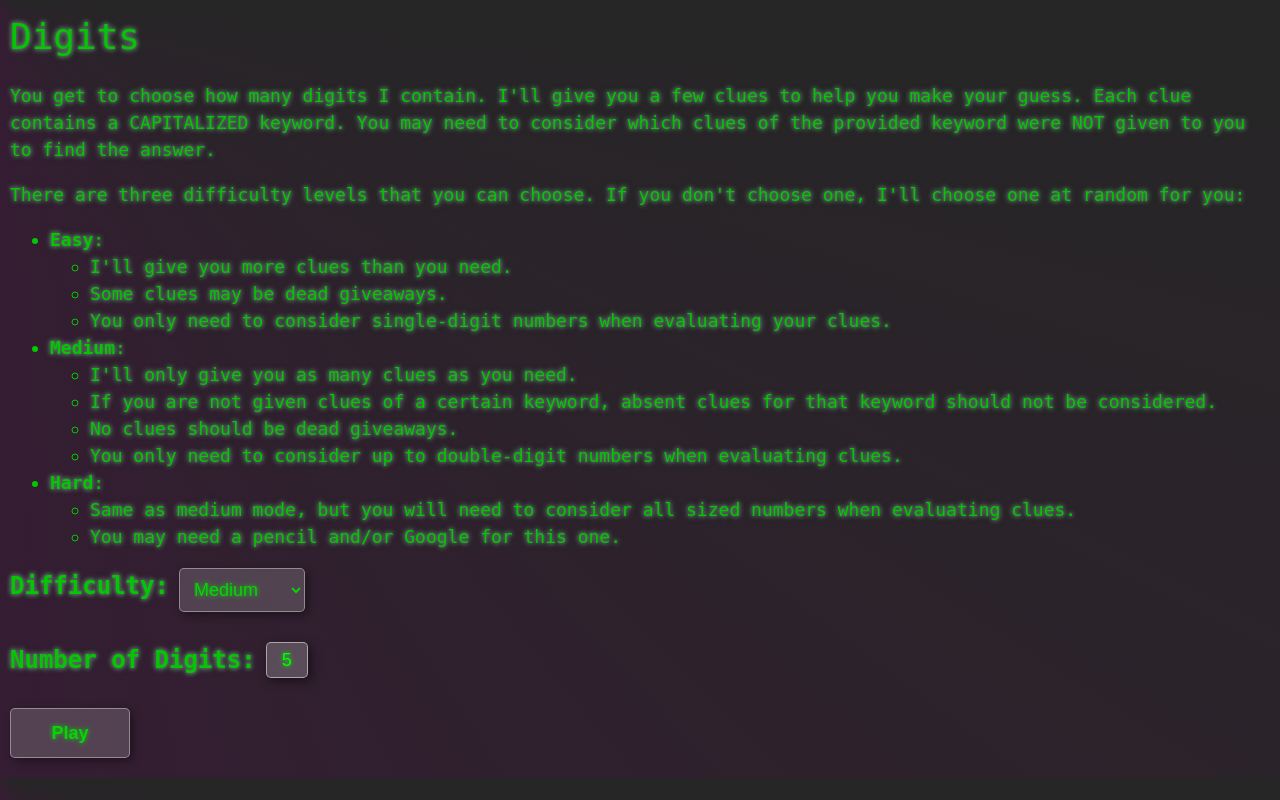
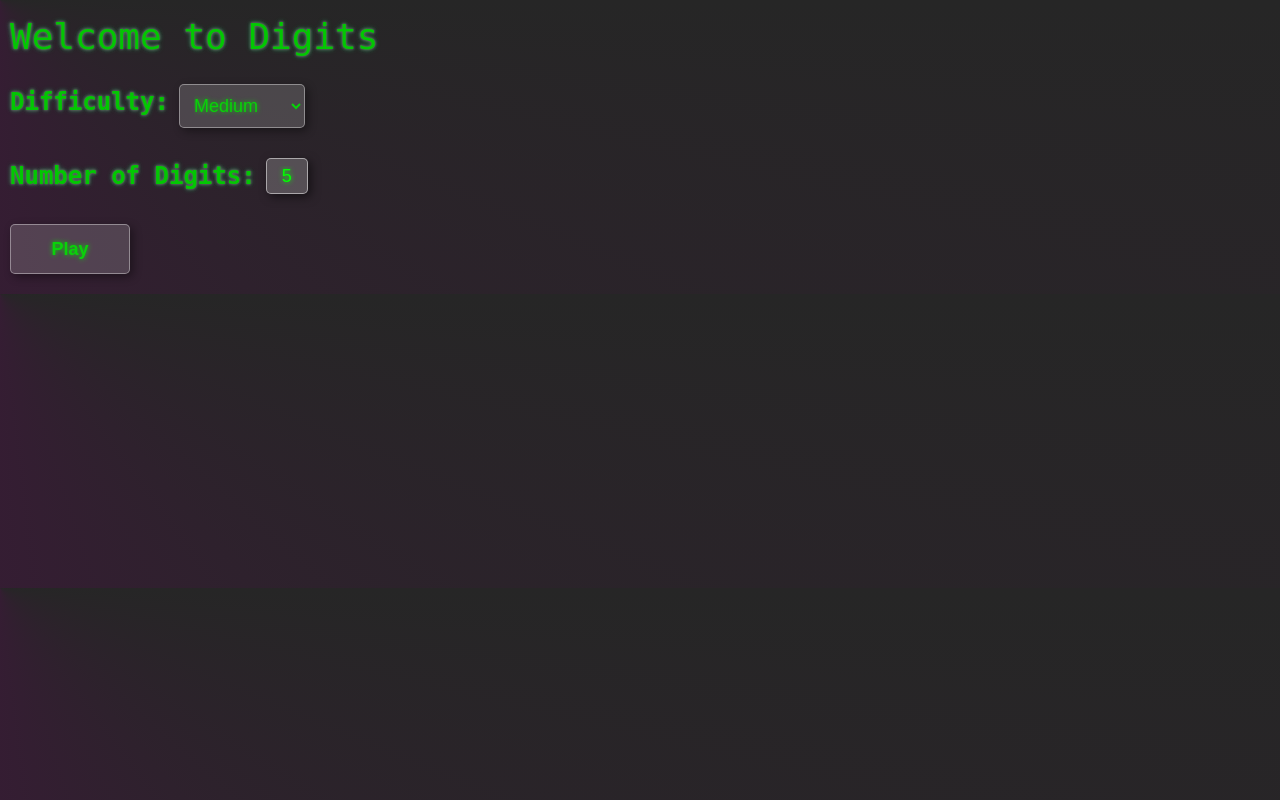
Before and after one commit to dafritzson/digits, a Flask app: page / in a window 1280 px wide. Run offline with Flask 3, Linux system fonts and the light colour scheme; parts of the project's set-up code (start-up, migrations or seed data) failed here and were passed over.

Commit message:
Deleted instructions

```diff
--- a/digits_app/static/style.css
+++ b/digits_app/static/style.css
@@ -6,8 +6,7 @@ body {
   line-height: 1.5;
   margin: 10px;
   padding: 0;
-  background-blend-mode: multiply;
-  text-shadow: 0 0 3px rgb(97, 96, 96), 0 0 5px rgb(104, 103, 103), 0 0 7px rgb(90, 88, 88), 0 0 5px rgba(2, 255, 116, 0.527);
+  text-shadow: 0 0 1px rgb(97, 96, 96), 0 0 3px rgb(104, 103, 103), 0 0 3px rgb(90, 88, 88), 0 0 5px rgba(2, 255, 116, 0.527);
 }
 
 h1, h2, h3, h4, h5, h6 {
@@ -17,6 +16,7 @@ h1, h2, h3, h4, h5, h6 {
 }
 
 .container {
+  background: transparent;
   margin: 0 auto;
   max-width: 0 auto;
 }
@@ -150,5 +150,5 @@ select:focus option {
 }
 
 .text-glow {
-  text-shadow: 0 0 3px rgb(97, 96, 96), 0 0 5px rgb(104, 103, 103), 0 0 7px rgb(90, 88, 88), 0 0 5px rgba(2, 255, 116, 0.527);
+  text-shadow: 0 0 1px rgb(97, 96, 96), 0 0 3px rgb(104, 103, 103), 0 0 3px rgb(90, 88, 88), 0 0 5px rgba(2, 255, 116, 0.527);
 }
--- a/digits_app/templates/digits.html
+++ b/digits_app/templates/digits.html
@@ -9,34 +9,7 @@
   </head>
   <body>
     <div class="container">
-      <h1 class="text-glow">Digits</h1>
-      <div class="instructions">
-        <p class="text-glow">You get to choose how many digits I contain. I'll give you a few clues to help you make your guess. Each clue contains a CAPITALIZED keyword. You may need to consider which clues of the provided keyword were NOT given to you to find the answer.</p>
-        <p class="text-glow">There are three difficulty levels that you can choose. If you don't choose one, I'll choose one at random for you:</p>
-        <ul>
-          <li><strong class="text-glow">Easy</strong>:
-            <ul>
-              <li class="text-glow">I'll give you more clues than you need.</li>
-              <li class="text-glow">Some clues may be dead giveaways.</li>
-              <li class="text-glow">You only need to consider single-digit numbers when evaluating your clues.</li>
-            </ul>
-          </li>
-          <li><strong class="text-glow">Medium</strong>:
-            <ul>
-              <li class="text-glow">I'll only give you as many clues as you need.</li>
-              <li class="text-glow">If you are not given clues of a certain keyword, absent clues for that keyword should not be considered.</li>
-              <li class="text-glow">No clues should be dead giveaways.</li>
-              <li class="text-glow">You only need to consider up to double-digit numbers when evaluating clues.</li>
-            </ul>
-          </li>
-          <li><strong class="text-glow">Hard</strong>:
-            <ul>
-              <li class="text-glow">Same as medium mode, but you will need to consider all sized numbers when evaluating clues.</li>
-              <li class="text-glow">You may need a pencil and/or Google for this one.</li>
-            </ul>
-          </li>
-        </ul>
-      </div>
+      <h1 class="text-glow" style="padding-bottom: 20px;">Welcome to Digits</h1>
       <form method="POST" action="">
         {{ form.csrf_token }}
         <div class="form-group">
```
